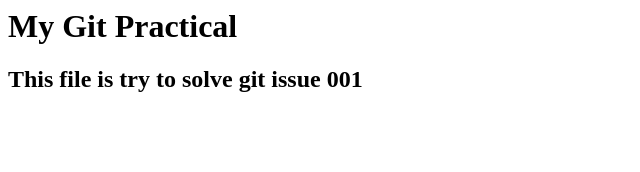
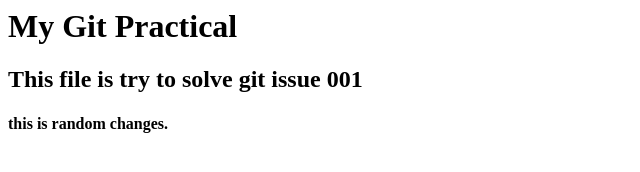
Before and after one commit to dhanpalsinghrajpurohit/Test-git, a plain HTML site: page index.html in a window 1280 px wide. Shown: the whole page, without its empty margins (0-640 px from the left). Drawn offline with Linux system fonts and the light colour scheme.

Commit message:
updated this random changes

```diff
--- a/index.html
+++ b/index.html
@@ -4,5 +4,6 @@
 <body>
 <h1>My Git Practical</h1>
 <h2>This file is try to solve git issue 001</h2>
+<h4>this is random changes.</h4>
 </body>
 </html>
```
Also changed, not shown: 1 other file.
